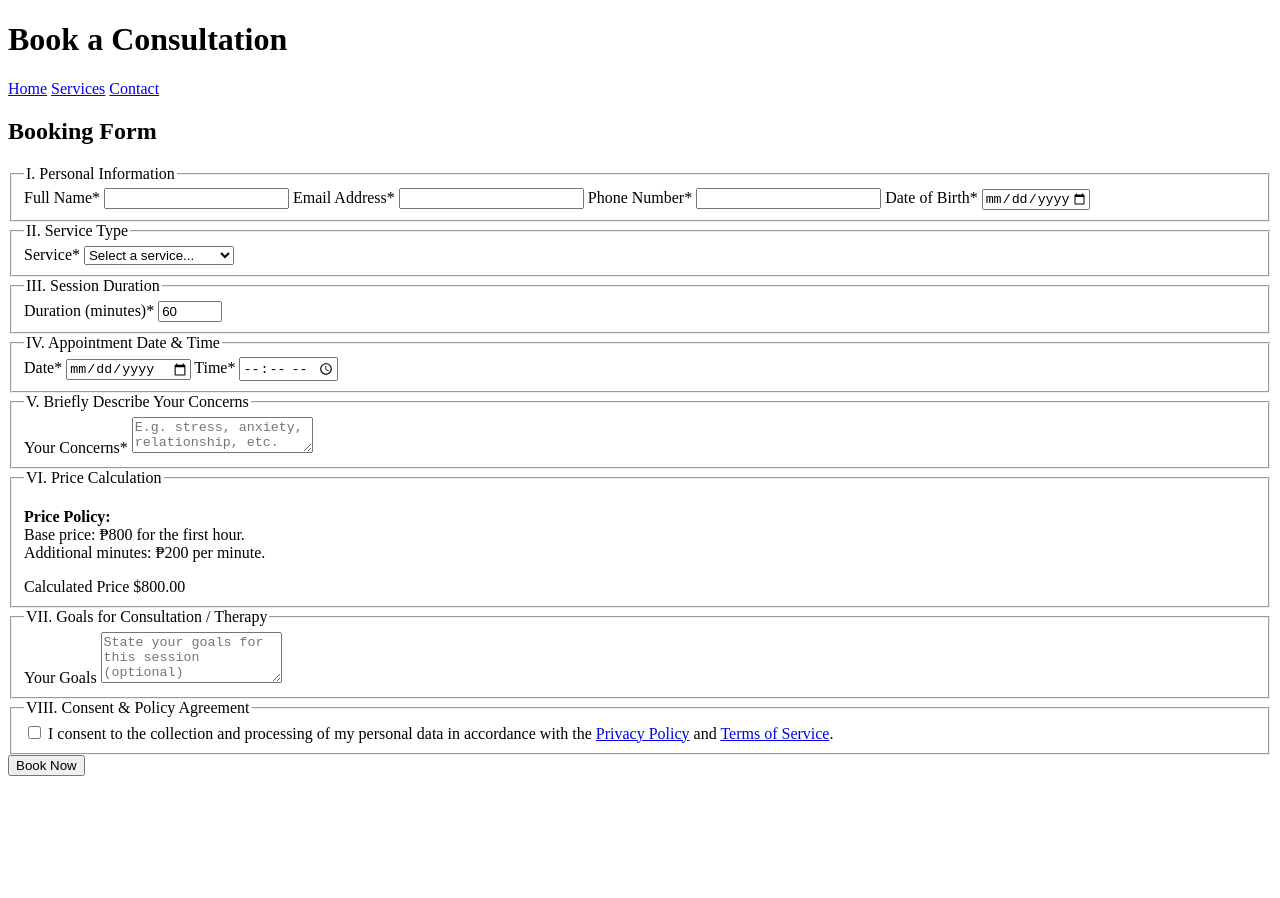
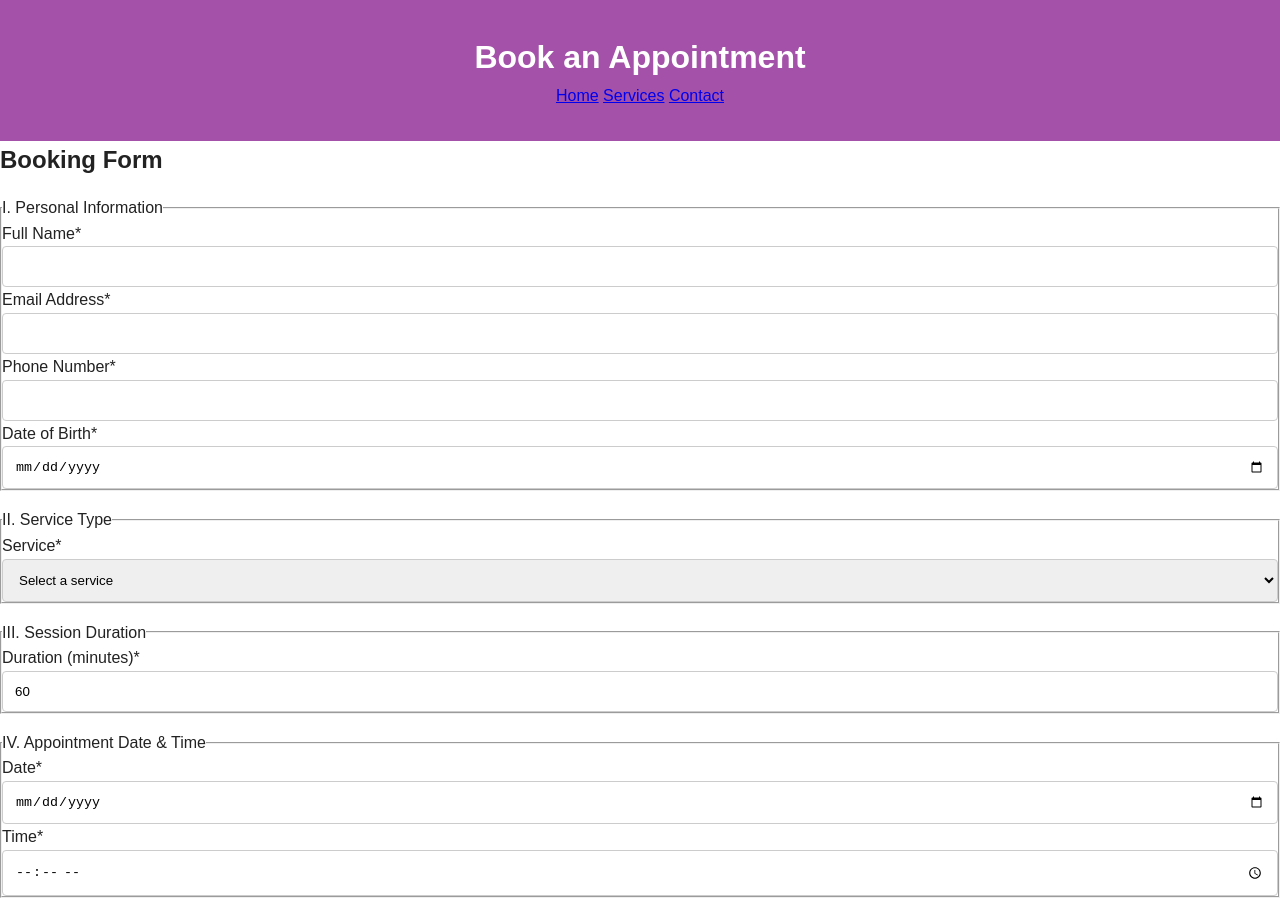
Before and after one commit to cognitioplus/home, a plain HTML site: page booking.html in a window 1280 px wide. Shown: the top 898 px of the page. Before the commit the page ends 800 px from the top, so only its background shows below. Drawn offline with Linux system fonts and the light colour scheme.

Commit message:
booking.html
Signed-off-by: cognitioplus <132303904+cognitioplus@users.noreply.github.com>

```diff
--- a/booking.html
+++ b/booking.html
@@ -4,15 +4,15 @@
     <meta charset="UTF-8">
     <meta name="viewport" content="width=device-width, initial-scale=1.0">
     <title>Booking Consultation | Cognitio +</title>
-    <meta name="description" content="Book a consultation with Cognitio +, your partner in resilience. Rooted in culture. Powered by technology.">
-    <link rel="stylesheet" href="booking-styles.css">
-    <link rel="manifest" href="manifest.json">
+    <meta name="description" content="Cognitio + | Your Partner in Resilience. Rooted in Culture. Powered by Technology.">
+    <link rel="stylesheet" href="booking-style.css">
+    <link rel="manifest" href="booking-manifest.json">
     <link rel="icon" href="favicon.ico">
     <meta name="theme-color" content="#2a3142">
 </head>
 <body>
     <header>
-        <h1>Book a Consultation</h1>
+        <h1>Book an Appointment</h1>
         <nav>
             <a href="/">Home</a>
             <a href="/services.html">Services</a>
@@ -46,11 +46,12 @@
                 <legend>II. Service Type</legend>
                 <label for="serviceType">Service*</label>
                 <select id="serviceType" name="serviceType" required aria-required="true">
-                    <option value="">Select a service...</option>
-                    <option value="counseling">Individual Conultation</option>
-                    <option value="therapy">Therapy</option>
-                    <option value="workshop">Workshop</option>
-                    <option value="other">Other</option>
+                    <option value="">Select a service</option>
+                    <option value="consultation">Psychiatric Consultation</option>
+                    <option value="therapy">Talk Therapy</option>
+                    <option value="SPSS">Specialist Psychosocial Support</option>
+                    <option value="SPS Rehab">Specialist Psychosocial Rehab and Recovey Support</option>
+                    <option value="coaching">Resilience Coaching</option>
                 </select>
             </fieldset>
 
@@ -119,7 +120,7 @@
     <script>
     if ('serviceWorker' in navigator) {
         window.addEventListener('load', () => {
-            navigator.serviceWorker.register('booking-sw.js')
+            navigator.serviceWorker.register("booking-sw.js")
             .then(reg => {
                 console.log('Service Worker registered:', reg.scope);
             })
```
